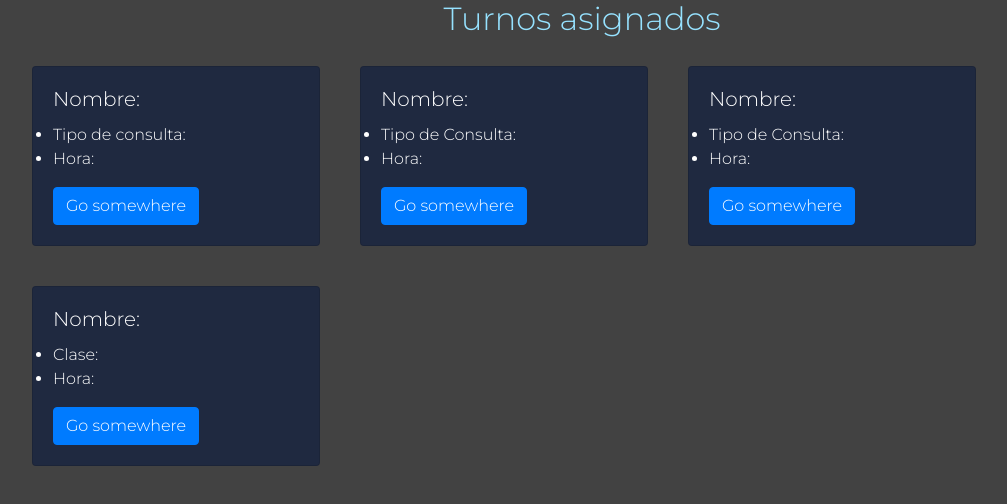
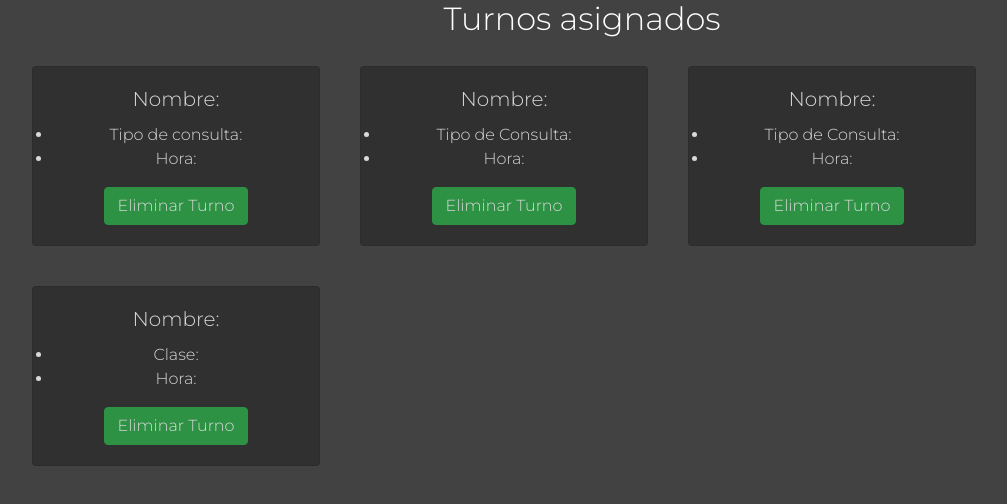
Before and after one commit to serdan-ui/proyecto_final_rolling, a React (Create React App) app: page /TurnosPanel in a window 1280 px wide. Shown: the top 504 px of the page, without its empty margins (58-1065 px from the left). Built offline with nearby package versions, Linux system fonts and the light colour scheme; no server answers; a web font is replaced by a local one.

Commit message:
cambiando color admin y detalles en pagos rech y exitoso

```diff
--- a/src/components/Admin/Admin.js
+++ b/src/components/Admin/Admin.js
@@ -40,7 +40,7 @@ const Admin = () => {
 
             <br/>
             <nav class="main-menu">
-            <h2 style={{color:"#96E2FF", textAlign:"center"}} >Zero Technology</h2>
+            <h2 style={{color:"white", textAlign:"center"}} >Zero Technology</h2>
             <br/>
               <ul>
                 <li>
--- a/src/components/Admin/TurnosPanel.js
+++ b/src/components/Admin/TurnosPanel.js
@@ -5,16 +5,16 @@ import "./style.css";
 const TurnosPanel = () => {
   return (
     <>
-      <div className="container">
-        <h2 style={{ color: "#96E2FF", textAlign: "center" }}>
+      <div className="container text-center text-white">
+        <h2>
           Turnos asignados
         </h2>
         <div className="row">
           {" "}
-          <Card
+          <Card className="turnoAsignado"
             style={{
               width: "18rem",
-              backgroundColor: "#1F2940",
+              backgroundColor: "#2B2C2B",
               color: "white",
               margin:"20px"
             }}
@@ -27,13 +27,13 @@ const TurnosPanel = () => {
                   <li>Hora:</li>
                 </ul>
               </Card.Text>
-              <Button variant="primary">Go somewhere</Button>
+              <Button variant="success">Eliminar Turno</Button>
             </Card.Body>
           </Card>
-          <Card
+          <Card className="turnoAsignado"
             style={{
               width: "18rem",
-              backgroundColor: "#1F2940",
+              backgroundColor: "#2B2C2B",
               color: "white",
               margin:"20px"
             }}
@@ -46,13 +46,13 @@ const TurnosPanel = () => {
                   <li>Hora:</li>
                 </ul>
               </Card.Text>
-              <Button variant="primary">Go somewhere</Button>
+              <Button variant="success">Eliminar Turno</Button>
             </Card.Body>
           </Card>
-          <Card
+          <Card className="turnoAsignado"
             style={{
               width: "18rem",
-              backgroundColor: "#1F2940",
+              backgroundColor: "#2B2C2B",
               color: "white",
               margin:"20px"
             }}
@@ -65,13 +65,13 @@ const TurnosPanel = () => {
                   <li>Hora:</li>
                 </ul>
               </Card.Text>
-              <Button variant="primary">Go somewhere</Button>
+              <Button variant="success">Eliminar Turno</Button>
             </Card.Body>
           </Card>
-          <Card
+          <Card className="turnoAsignado"
             style={{
               width: "18rem",
-              backgroundColor: "#1F2940",
+              backgroundColor: "#2B2C2B",
               color: "white",
               margin:"20px"
             }}
@@ -84,7 +84,7 @@ const TurnosPanel = () => {
                   <li>Hora:</li>
                 </ul>
               </Card.Text>
-              <Button variant="primary">Go somewhere</Button>
+              <Button variant="success">Eliminar Turno</Button>
             </Card.Body>
           </Card>
         </div>
--- a/src/components/Admin/Usuarios.js
+++ b/src/components/Admin/Usuarios.js
@@ -4,7 +4,7 @@ import {Table} from 'react-bootstrap'
 const Usuarios = () => {
   return( <>
   <h3 className="text-center text-white">Usuarios Registrados</h3>
-  <Table striped bordered hover variant="dark">
+  <Table striped bordered hover responsive="sm" variant="dark" >
   <thead>
     <tr>
       <th>#</th>
--- a/src/components/Admin/style.css
+++ b/src/components/Admin/style.css
@@ -17,18 +17,19 @@ font-size:20px;
 overflow:visible;
 }
 .panel{
-    height: 120vh;
-    background: #141B2D;
+  overflow: scroll;
+    height: 100vh;
+    background-image: url(https://images.unsplash.com/photo-1576473318185-e5e4304f55cb?ixlib=rb-1.2.1&ixid=eyJhcHBfaWQiOjEyMDd9&auto=format&fit=crop&w=1500&q=80);
 }
 .opciones{
-    height: 120vh;
+    height: 100vh;
 }
 .main-menu {
-background: #1F2940;
+background: #171717;
 position:absolute;
 top:0;
 bottom:0;
-height:120vh;
+height:100vh;
 left:0;
 overflow:hidden;
 -webkit-transition:width .05s linear;
@@ -107,7 +108,7 @@ width: 100%;
 height: 100%;
 }
 .cardChart{
-  background-color:#1F2940 !important;
+  background-color:#171717!important;
   color: #fff;
 }
 .drag{
@@ -121,6 +122,10 @@ height: 100%;
   margin: 30px;
   padding: 30px;
 }
+.turnoAsignado{
+  opacity: 0.8;
+  background-color: "#2B2C2B";
+}
 
 
 @font-face {
--- a/src/components/PaginaDePago.js/PagoExitoso.js
+++ b/src/components/PaginaDePago.js/PagoExitoso.js
@@ -3,6 +3,7 @@ import {Button, Card} from 'react-bootstrap'
 
 const PagoExitoso = () => {
   return(<>
+
 
   <Card className="text-center m-5">
     <Card.Header className="bg-success text-white"><h5>¡ Pago exitoso !</h5></Card.Header>
@@ -10,13 +11,15 @@ const PagoExitoso = () => {
   <Card.Body>
     <img src="https://thumbs.gfycat.com/QuaintLikelyFlyingfish-size_restricted.gif" style={{height: '200px'}}></img>
     <Card.Text>
-      <h5>¡Su pago fue procesado exitosamente!</h5>
+      <h5>  <strong>¡Su pago fue procesado exitosamente!</strong></h5>
     </Card.Text>
-    <Button variant="success">Volver</Button>
+    <Button variant="primary">Volver</Button>
   </Card.Body>
-  <Card.Footer className="text-muted bg-success text-white">2 days ago</Card.Footer>
+  <Card.Footer className="bg-success text-white">2 days ago</Card.Footer>
 </Card>
-   </>)
+
+   </>
+   )
 }
 
 export default PagoExitoso;
--- a/src/components/PaginaDePago.js/PagoRechazado.js
+++ b/src/components/PaginaDePago.js/PagoRechazado.js
@@ -13,12 +13,15 @@ const PagoRechazado = () => {
  <br></br>
  <br></br>
    <Card.Text>
-     <strong><h5>Hubo un error al procesar tu pago</h5></strong>
+   <h5> <strong>Hubo un error al procesar tu pago</strong> </h5>
    </Card.Text>
+   <br></br>
+ <br></br>
    <Button variant="primary">Volver</Button>
  </Card.Body>
- <Card.Footer className="text-muted bg-danger text-white">2 days ago</Card.Footer>
+ <Card.Footer className="bg-danger text-white">2 days ago</Card.Footer>
 </Card>
+
   </>
    </>)
 }
```
Also changed, not shown: src/components/Admin/AgregProd.js (+7 -13 lines).
